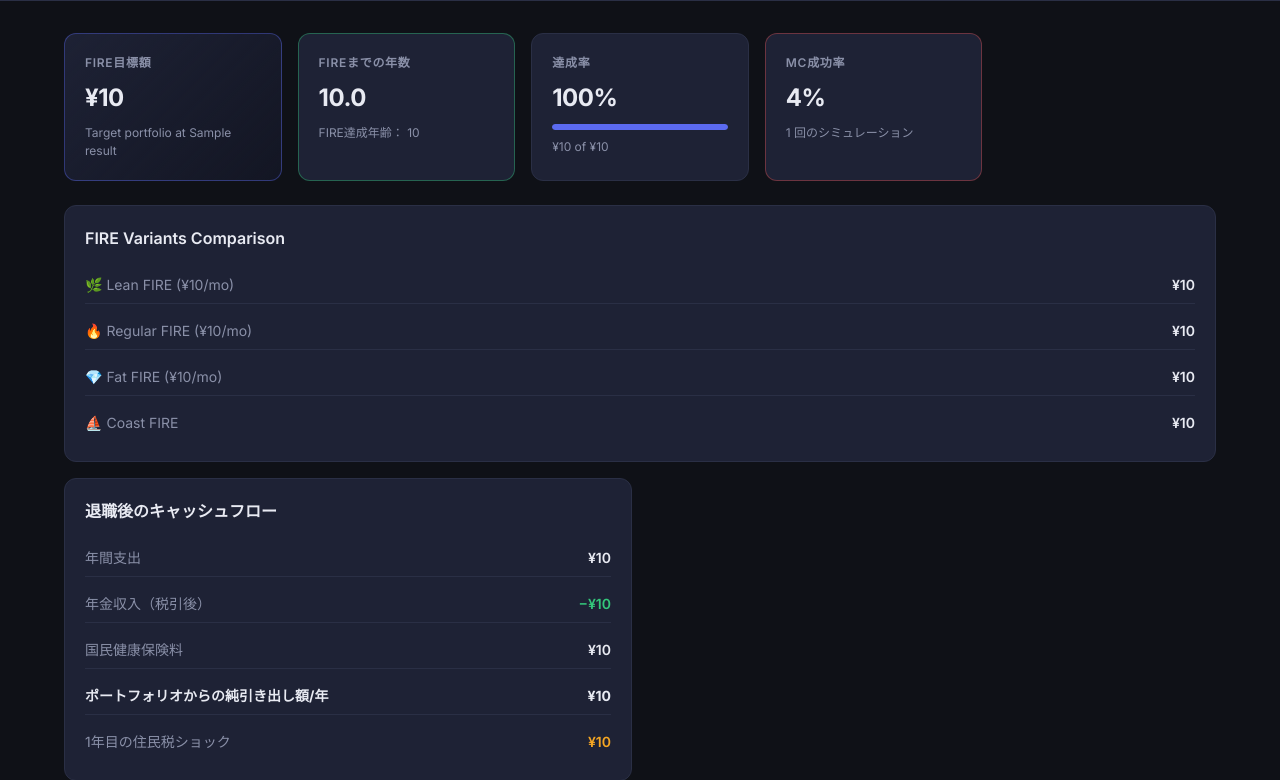
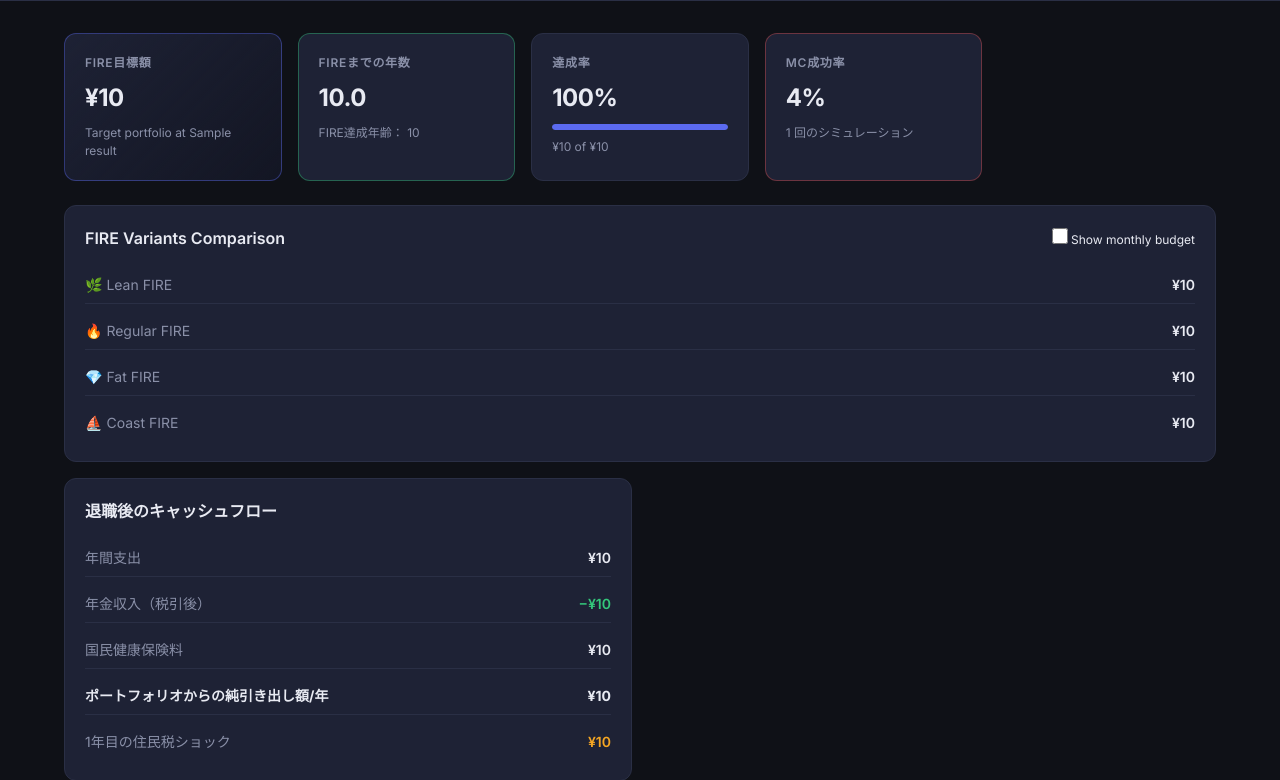
Before and after one commit to thinknzombie/JPFIRECalc, a Flask app: template web/templates/scenario_detail.html in a window 1280 px wide. Shown: the part 285-1065 px from the top of the page. Run offline with Flask 3, Linux system fonts and the light colour scheme; the template is opened without the code that fills it: most values are stand-ins (such as "Sample title", 1, 10 or a date in 2020); some libraries are stand-ins or nearby versions.

Commit message:
feat: monthly budget toggle on FIRE variants comparison
- Checkbox toggle reveals monthly withdrawal budget for each variant
- Shows max sustainable monthly budget from current portfolio
  (portfolio × WR + pension − NHI) / 12
- Each variant row shows its target monthly spend when toggled
- Barista shows amount needed from portfolio (net of work income)

Co-Authored-By: Claude Opus 4.6 <noreply@anthropic.com>

```diff
--- a/web/templates/partials/results.html
+++ b/web/templates/partials/results.html
@@ -108,43 +108,92 @@
 {% endif %}
 
 {# ── All FIRE Variants Comparison ──────────────────────────────────────────── #}
+{% set wr = scenario.assumptions.withdrawal_rate_pct / 100 %}
+{# Max monthly budget from current portfolio: (portfolio × WR + pension − NHI) / 12 #}
+{% set max_monthly_budget = ((result.current_portfolio_jpy * wr + result.annual_pension_net_jpy - result.annual_nhi_jpy) / 12) | int %}
+
 <div class="results-card">
-  <h3 class="results-card__title">FIRE Variants Comparison</h3>
+  <h3 class="results-card__title">
+    FIRE Variants Comparison
+    <label class="toggle-label" style="margin-left: auto; font-size: var(--text-xs); font-weight: var(--weight-normal);">
+      <input type="checkbox" id="showMonthlyBudget" class="form-checkbox">
+      <span>Show monthly budget</span>
+    </label>
+  </h3>
+
+  {# Current portfolio sustainable budget #}
+  <div class="monthly-budget-panel" id="monthlyBudgetPanel" style="display:none;">
+    <div class="kv-list">
+      <div class="kv-row kv-row--total" style="background: rgba(52,199,123,0.08); border-radius: var(--radius-sm); padding: var(--space-2) var(--space-3);">
+        <span class="kv-key">💰 Your current max monthly budget</span>
+        <span class="kv-val text-success">¥{{ "{:,}".format(max_monthly_budget) }}/mo</span>
+      </div>
+      <p class="form-help" style="margin: var(--space-2) 0 var(--space-3);">
+        Based on your current portfolio of ¥{{ "{:,}".format(result.current_portfolio_jpy) }}
+        at {{ scenario.assumptions.withdrawal_rate_pct }}% withdrawal rate,
+        plus pension income of ¥{{ "{:,}".format(result.annual_pension_net_jpy // 12) }}/mo,
+        minus NHI of ¥{{ "{:,}".format(result.annual_nhi_jpy // 12) }}/mo.
+      </p>
+    </div>
+  </div>
+
   <div class="kv-list">
     <div class="kv-row {% if v == 'lean' %}kv-row--highlight{% endif %}">
-      <span class="kv-key">🌿 Lean FIRE (¥{{ "{:,}".format(result.lean_annual_expenses_jpy // 12) }}/mo)</span>
-      <span class="kv-val">¥{{ "{:,}".format(result.lean_fire_number_jpy) }}
+      <span class="kv-key">🌿 Lean FIRE</span>
+      <span class="kv-val">
+        ¥{{ "{:,}".format(result.lean_fire_number_jpy) }}
         {% if result.current_portfolio_jpy >= result.lean_fire_number_jpy %}<span class="text-success">✓</span>{% endif %}
+        <span class="monthly-budget-col" style="display:none;"> — <span class="text-muted">¥{{ "{:,}".format(result.lean_annual_expenses_jpy // 12) }}/mo</span></span>
       </span>
     </div>
     <div class="kv-row {% if v == 'regular' %}kv-row--highlight{% endif %}">
-      <span class="kv-key">🔥 Regular FIRE (¥{{ "{:,}".format(result.annual_expenses_jpy // 12) }}/mo)</span>
-      <span class="kv-val">¥{{ "{:,}".format(result.fire_number_jpy) }}
+      <span class="kv-key">🔥 Regular FIRE</span>
+      <span class="kv-val">
+        ¥{{ "{:,}".format(result.fire_number_jpy) }}
         {% if result.current_portfolio_jpy >= result.fire_number_jpy %}<span class="text-success">✓</span>{% endif %}
+        <span class="monthly-budget-col" style="display:none;"> — <span class="text-muted">¥{{ "{:,}".format(result.annual_expenses_jpy // 12) }}/mo</span></span>
       </span>
     </div>
     <div class="kv-row {% if v == 'fat' %}kv-row--highlight{% endif %}">
-      <span class="kv-key">💎 Fat FIRE (¥{{ "{:,}".format(result.fat_annual_expenses_jpy // 12) }}/mo)</span>
-      <span class="kv-val">¥{{ "{:,}".format(result.fat_fire_number_jpy) }}
+      <span class="kv-key">💎 Fat FIRE</span>
+      <span class="kv-val">
+        ¥{{ "{:,}".format(result.fat_fire_number_jpy) }}
         {% if result.current_portfolio_jpy >= result.fat_fire_number_jpy %}<span class="text-success">✓</span>{% endif %}
+        <span class="monthly-budget-col" style="display:none;"> — <span class="text-muted">¥{{ "{:,}".format(result.fat_annual_expenses_jpy // 12) }}/mo</span></span>
       </span>
     </div>
     <div class="kv-row {% if v == 'coast' %}kv-row--highlight{% endif %}">
       <span class="kv-key">⛵ Coast FIRE</span>
-      <span class="kv-val">¥{{ "{:,}".format(result.coast_fire_number_jpy) }}
+      <span class="kv-val">
+        ¥{{ "{:,}".format(result.coast_fire_number_jpy) }}
         {% if result.coast_fire_reached %}<span class="text-success">✓</span>{% endif %}
+        <span class="monthly-budget-col" style="display:none;"> — <span class="text-muted">¥{{ "{:,}".format(result.annual_expenses_jpy // 12) }}/mo</span></span>
       </span>
     </div>
     {% if result.barista_fire_number_jpy > 0 %}
     <div class="kv-row {% if v == 'barista' %}kv-row--highlight{% endif %}">
       <span class="kv-key">☕ Barista FIRE (+¥{{ "{:,}".format(result.barista_income_annual_jpy // 12) }}/mo work)</span>
-      <span class="kv-val">¥{{ "{:,}".format(result.barista_fire_number_jpy) }}
+      <span class="kv-val">
+        ¥{{ "{:,}".format(result.barista_fire_number_jpy) }}
         {% if result.current_portfolio_jpy >= result.barista_fire_number_jpy %}<span class="text-success">✓</span>{% endif %}
+        {# Barista monthly budget = regular expenses but partly funded by work income #}
+        <span class="monthly-budget-col" style="display:none;"> — <span class="text-muted">¥{{ "{:,}".format((result.annual_expenses_jpy - result.barista_income_annual_jpy) // 12) }}/mo from portfolio</span></span>
       </span>
     </div>
     {% endif %}
   </div>
 </div>
+
+<script>
+  // Toggle monthly budget columns and panel
+  document.getElementById('showMonthlyBudget')?.addEventListener('change', function() {
+    const show = this.checked;
+    document.getElementById('monthlyBudgetPanel').style.display = show ? '' : 'none';
+    document.querySelectorAll('.monthly-budget-col').forEach(el => {
+      el.style.display = show ? 'inline' : 'none';
+    });
+  });
+</script>
 
 <div class="results-grid results-grid--2">
   <div class="results-card">
```
